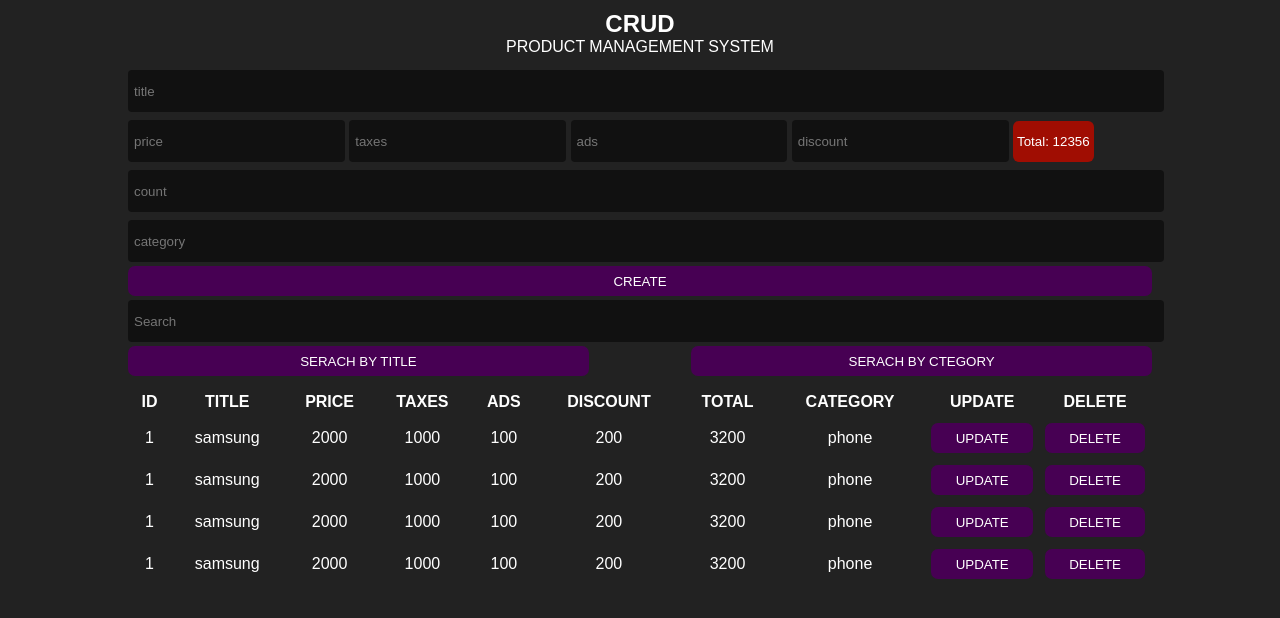
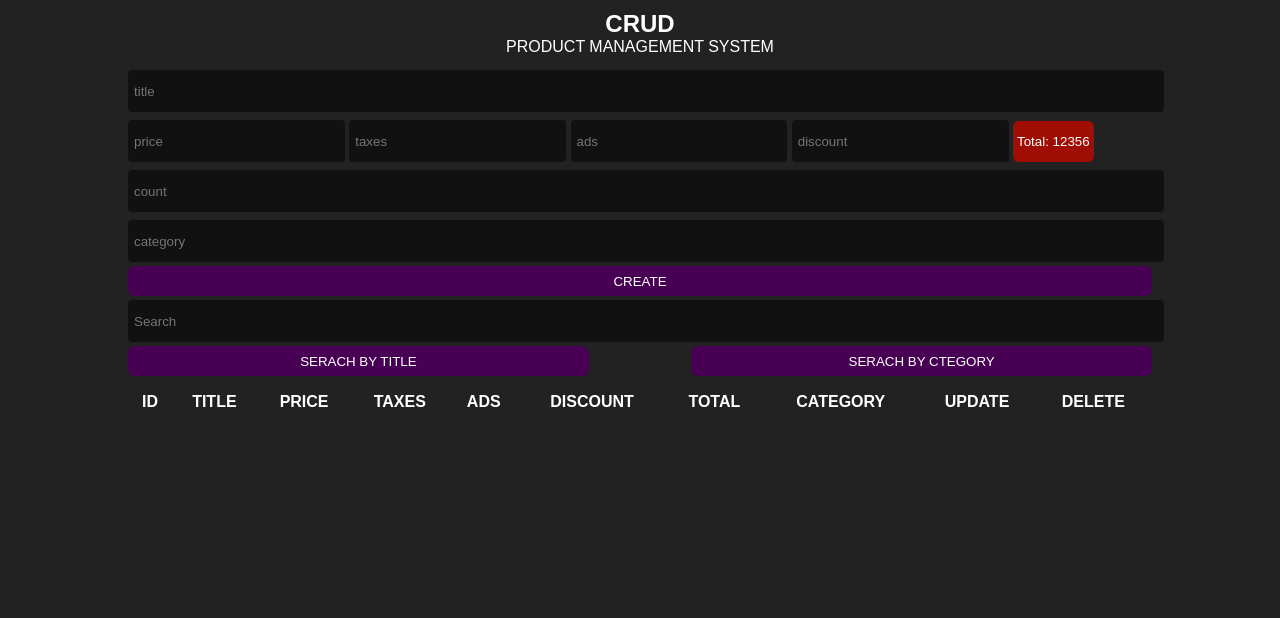
Before and after one commit to ElhabibIbaline/ElhabibIbaline-projet_CRUD_syst-me_de_gestion_de_produits_avec_javascript, a plain HTML site: page index.html in a window 1280 px wide. Drawn offline with Linux system fonts and the light colour scheme.

Commit message:
ajout de l'operation read data

```diff
--- a/index.html
+++ b/index.html
@@ -47,6 +47,7 @@
       </div>
 
       <table>
+
         <tr>
           <th>id</th>
           <th>title</th>
@@ -59,56 +60,11 @@
           <th>update</th>
           <th>delete</th>
         </tr>
+
         <tbody id="tbody">
-          <tr>
-            <td>1</td>
-            <td>samsung</td>
-            <td>2000</td>
-            <td>1000</td>
-            <td>100</td>
-            <td>200</td>
-            <td>3200</td>
-            <td>phone</td>
-            <td><button id="update">update</button></td>
-            <td><button id="delete">delete</button></td>
-          </tr>
-          <tr>
-            <td>1</td>
-            <td>samsung</td>
-            <td>2000</td>
-            <td>1000</td>
-            <td>100</td>
-            <td>200</td>
-            <td>3200</td>
-            <td>phone</td>
-            <td><button id="update">update</button></td>
-            <td><button id="delete">delete</button></td>
-          </tr>
-          <tr>
-            <td>1</td>
-            <td>samsung</td>
-            <td>2000</td>
-            <td>1000</td>
-            <td>100</td>
-            <td>200</td>
-            <td>3200</td>
-            <td>phone</td>
-            <td><button id="update">update</button></td>
-            <td><button id="delete">delete</button></td>
-          </tr>
-          <tr>
-            <td>1</td>
-            <td>samsung</td>
-            <td>2000</td>
-            <td>1000</td>
-            <td>100</td>
-            <td>200</td>
-            <td>3200</td>
-            <td>phone</td>
-            <td><button id="update">update</button></td>
-            <td><button id="delete">delete</button></td>
-          </tr>
+
         </tbody>
+
       </table>
 
     </div>
--- a/index.js
+++ b/index.js
@@ -58,6 +58,7 @@ submit.onclick = function () {
 
   // Quand on clique sur create on envoie les données au localStorage puis on declenche la fonction clearData pour rendre des inputs vides
   clearData();
+  // showData();
 };
 
 /*=========================
@@ -74,3 +75,32 @@ function clearData() {
   count.value = "";
   category.value = "";
 }
+
+/*=========================
+read data
+============================== */
+
+function showData() {
+
+  let table = "";
+
+  for (let i = 0; i < dataPro.length; i++) {
+    table += `
+      <tr>
+          <td>${i}</td>
+          <td>${dataPro[i].title} </td>
+          <td>${dataPro[i].price} </td>
+          <td>${dataPro[i].taxes} </td>
+          <td>${dataPro[i].ads} </td>
+          <td>${dataPro[i].discount} </td>
+          <td>${dataPro[i].total} </td>
+          <td>${dataPro[i].category} </td>
+          <td><button id="update">update</button></td>
+          <td><button id="delete">delete</button></td>
+      </tr>`;
+
+  }
+
+  document.getElementById("tbody").innerHTML = table;
+}
+showData();
```
Lines whose indentation alone changed are shown as unchanged.
